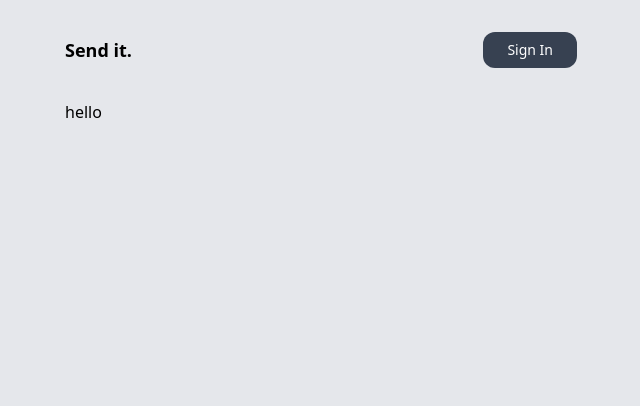
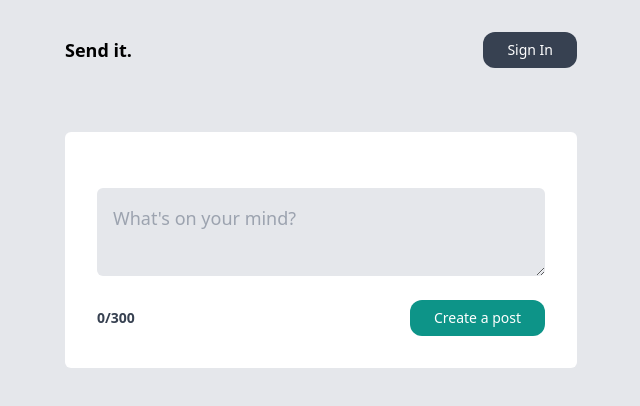
Before and after one commit to jakubfronczyk/post-it, a Next.js app: page / in a window 1280 px wide. Shown: the top 406 px of the page, without its empty margins (319-959 px from the left). Built offline with nearby package versions, Linux system fonts and the light colour scheme; no server answers.

Commit message:
Added AddPost component

```diff
--- a/app/page.tsx
+++ b/app/page.tsx
@@ -1,9 +1,13 @@
+'use client'
+
+import AddPost from "./components/AddPost"
+
 
 
 export default function Home() {
   return (
     <main className="">
-      <h1>hello</h1>
+      <AddPost />
     </main>
   )
 }
```
